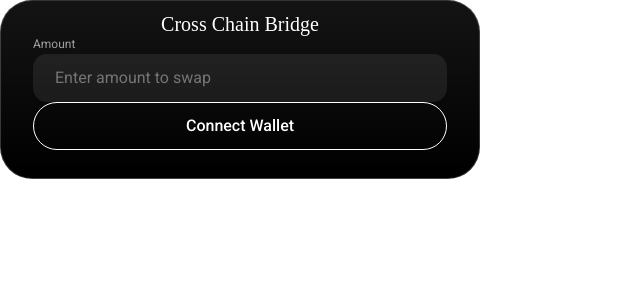
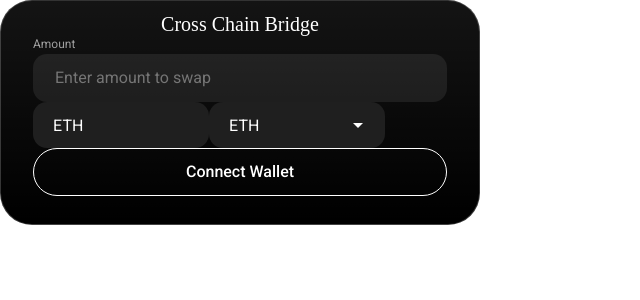
Before and after one commit to chainswap/info, a React (Create React App) app: page /swap in a window 1280 px wide. Shown: the top 300 px of the page, without its empty margins (0-640 px from the left). Built offline with nearby package versions, Linux system fonts and the light colour scheme.

Commit message:
implement Select

```diff
--- /dev/null
+++ b/src/components/CurrencySelectPanel/index.tsx
@@ -0,0 +1,27 @@
+import React from 'react'
+import { MenuItem } from '@material-ui/core'
+import { styled } from '@material-ui/styles'
+import Select from '../Select/Select'
+
+const CurrencySelectFrom = styled('div')({
+  width: 176,
+  height: 46,
+  backgroundColor: '1f1f1f',
+  boxSizing: 'border-box',
+  borderRadius: 14,
+  display: 'flex',
+  alignItems: 'center',
+})
+
+export default function CurrencySelectPanel() {
+  return (
+    <CurrencySelectFrom>
+      <Select defaultValue="ETH" disabled>
+        <option value="ETH">ETH</option>
+      </Select>
+      <Select defaultValue="ETH">
+        <option value="ETH">ETH</option>
+      </Select>
+    </CurrencySelectFrom>
+  )
+}
--- /dev/null
+++ b/src/components/Select/Select.tsx
@@ -0,0 +1,43 @@
+import React, { ChangeEvent } from 'react'
+import { makeStyles } from '@material-ui/styles'
+import { NativeSelect } from '@material-ui/core'
+
+interface Props {
+  children: React.ReactNode
+  // onChange: (e: ChangeEvent<HTMLSelectElement>) => void
+  defaultValue: any
+  disabled?: boolean
+}
+
+const useStyles = makeStyles({
+  root: {
+    width: 176,
+    height: 46,
+    borderRadius: 14,
+    boxSizing: 'border-box',
+    backgroundColor: '#1f1f1f',
+    color: '#FFFFFF',
+    padding: '14px 20px 14px 20px',
+    cursor: (props: Props) => (props.disabled ? 'cursor' : 'pointer'),
+  },
+  icon: {
+    right: 15,
+    color: '#FFFFFF',
+    display: (props: Props) => (props.disabled ? 'none' : 'block'),
+  },
+})
+
+export default function Select(props: Props) {
+  const classes = useStyles(props)
+
+  return (
+    <NativeSelect
+      disableUnderline
+      classes={{ root: classes.root, icon: classes.icon }}
+      defaultValue={props.defaultValue}
+      disabled={props.disabled}
+    >
+      {props.children}
+    </NativeSelect>
+  )
+}
--- a/src/pages/Swap/index.tsx
+++ b/src/pages/Swap/index.tsx
@@ -3,12 +3,14 @@ import OutlineButton from '../../components/Button/OutlineButton'
 import AppBody from '../AppBody'
 import SwapHeader from '../../components/swap/SwapHeader'
 import CurrencyInputPanel from '../../components/CurrencyInputPanel'
+import CurrencySelectPanel from '../../components/CurrencySelectPanel'
 
 export default function Swap() {
   return (
     <AppBody>
       <SwapHeader />
       <CurrencyInputPanel />
+      <CurrencySelectPanel />
       <OutlineButton size="large">Connect Wallet</OutlineButton>
     </AppBody>
   )
```
